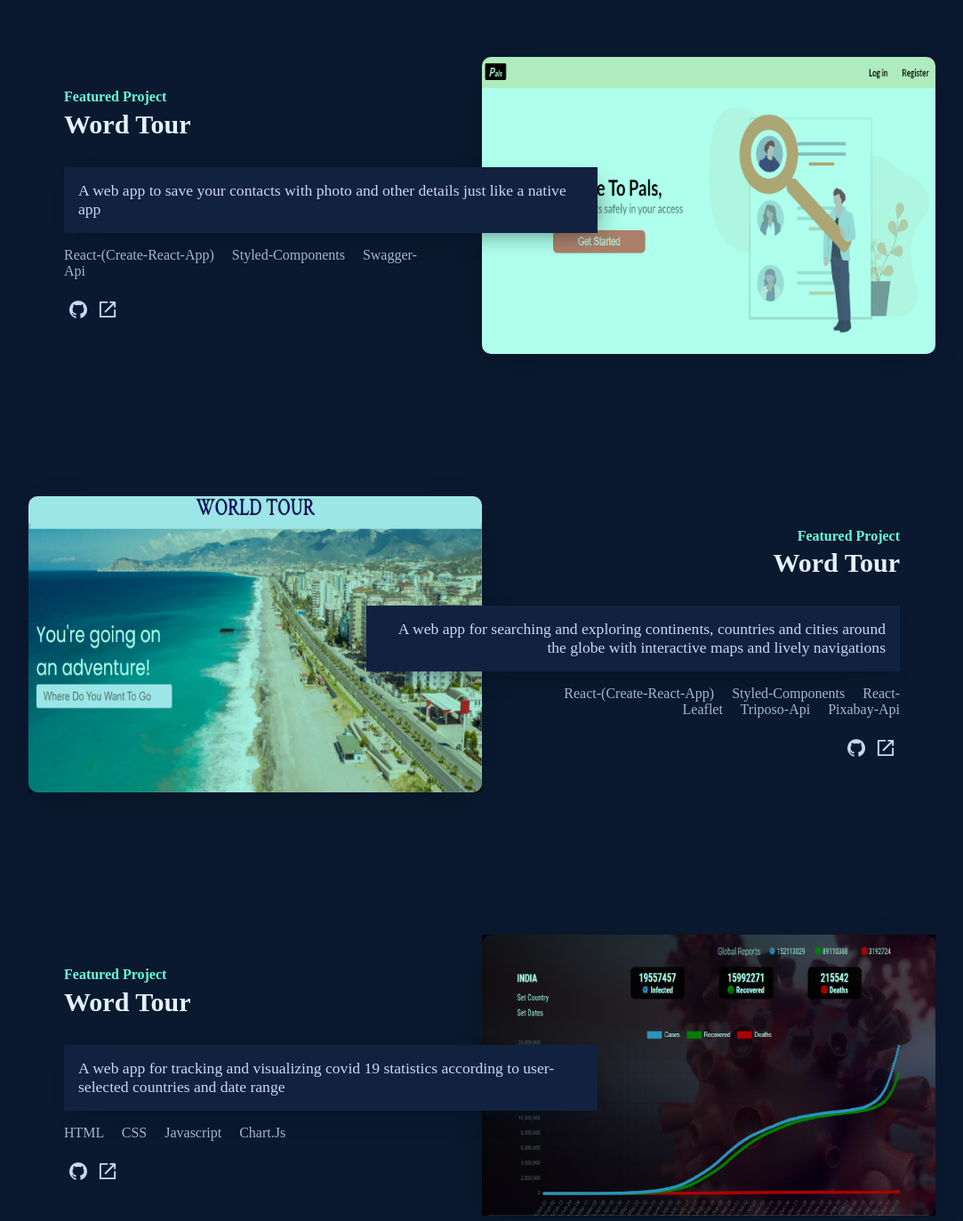
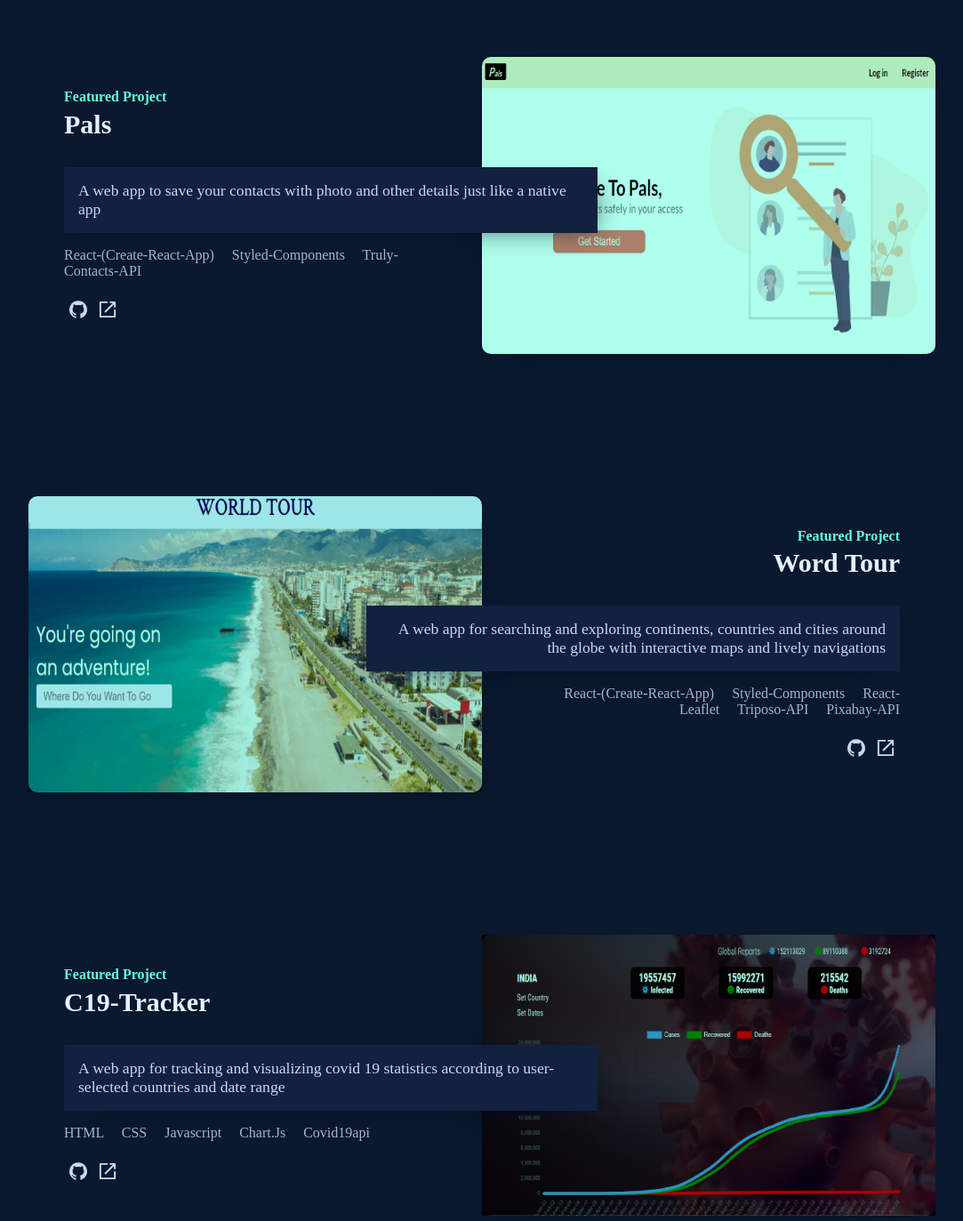
Before and after one commit to coDevAnki/portfolio, a website: page index.html in a window 1280 px wide. Shown: the part 1920-3293 px from the top of the page at 89% size, without its empty margins (98-1181 px from the left). Drawn offline with Linux system fonts and the light colour scheme.

Commit message:
changes in html

```diff
--- a/index.html
+++ b/index.html
@@ -221,14 +221,14 @@
                   Featured Project
                 </h6>
                 <h4 class="featured-project-header">
-                  Word Tour
+                  Pals
                 </h4>
                 <p class="featured-project-paragraph">
                   A web app to save your contacts with photo and other details
                   just like a native app
                 </p>
                 <aside class="featured-project-tech_used">
-                  react-(create-react-app) styled-components swagger-api
+                  react-(create-react-app) styled-components truly-contacts-API
                 </aside>
                 <div class="featured-project-links">
                   <a class="link_github" href="https://github.com/coDevAnki/pals" target="_blank"></a>
@@ -253,7 +253,7 @@
                   A web app for searching and exploring continents, countries and cities around the globe with interactive maps and lively navigations
                 </p>
                 <aside class="featured-project-tech_used">
-                  react-(create-react-app) styled-components react-leaflet triposo-api pixabay-api
+                  react-(create-react-app) styled-components react-leaflet triposo-API pixabay-API
                 </aside>
                 <div class="featured-project-links">
                   <a class="link_github" href="https://github.com/coDevAnki/World-Tour" target="_blank"></a>
@@ -273,13 +273,13 @@
                   Featured Project
                 </h6>
                 <h4 class="featured-project-header">
-                  Word Tour
+                  C19-Tracker
                 </h4>
                 <p class="featured-project-paragraph">
                   A web app for tracking and visualizing covid 19 statistics according to user-selected countries and date range
                 </p>
                 <aside class="featured-project-tech_used">
-                  HTML CSS javascript chart.js
+                  HTML CSS javascript chart.js covid19api
                 </aside>
                 <div class="featured-project-links">
                   <a class="link_github" href="https://github.com/coDevAnki/covid19-tracker" target="_blank"></a>
```
